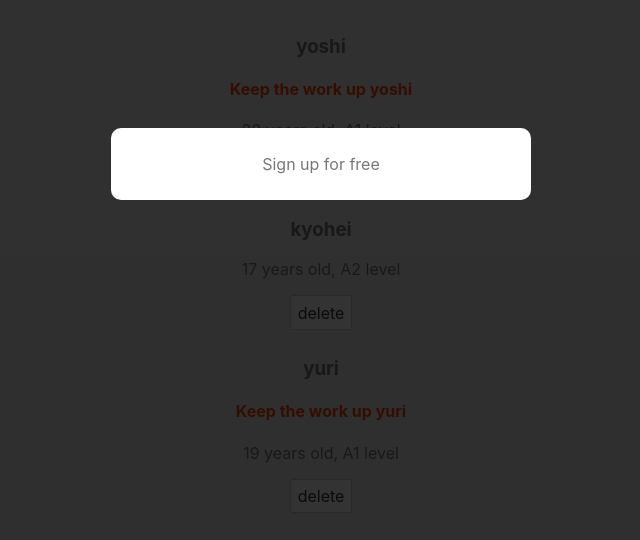
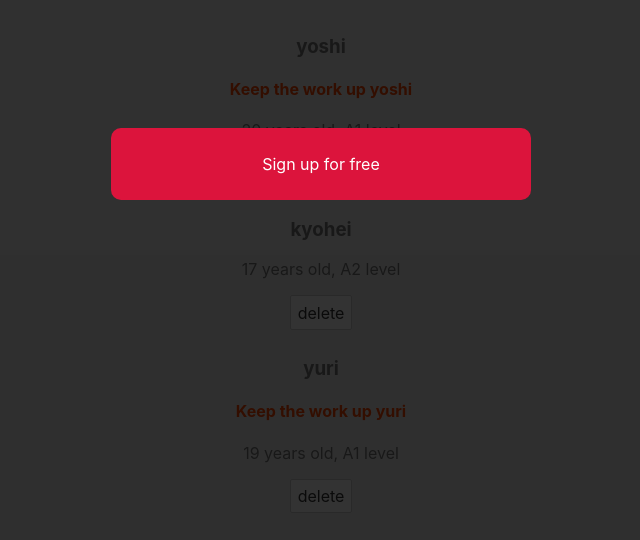
Before and after one commit to GuisseMaabo/Learning-germanIkigai, a Svelte app: page / in a window 1280 px wide. Shown: the top 540 px of the page, without its empty margins (319-959 px from the left). Built offline with nearby package versions, Linux system fonts and the light colour scheme.

Commit message:
same plus styling the conditionnal style

```diff
--- a/src/Modal.svelte
+++ b/src/Modal.svelte
@@ -25,4 +25,9 @@ let isOpen = true;
     text-align: center;
     background:white;
 }
+
+.open .modal-content {
+    background: crimson;
+    color:  white;
+}
 </style>
```
